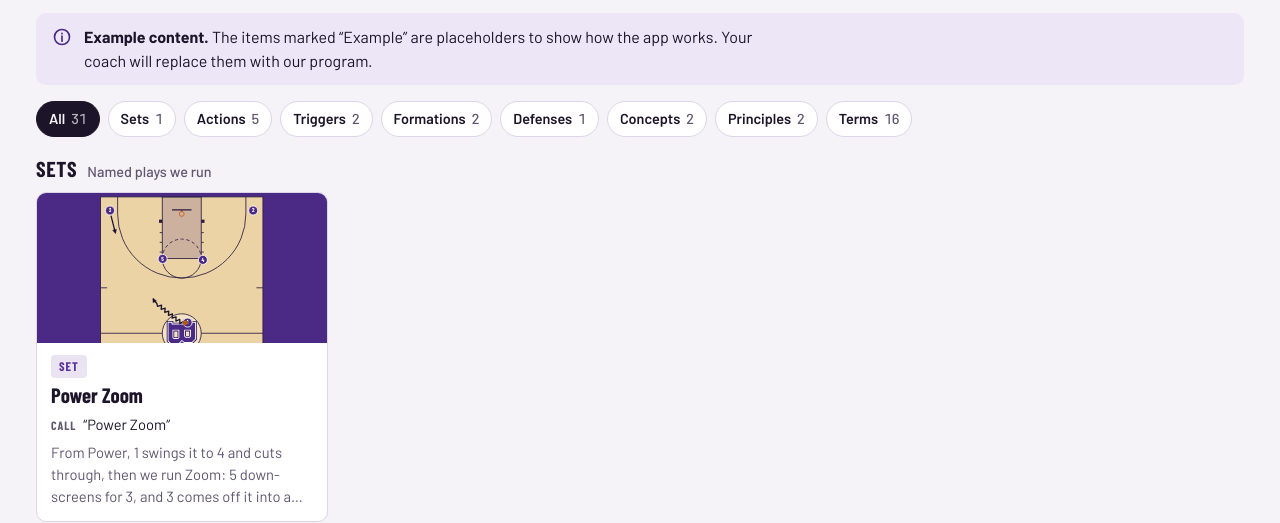
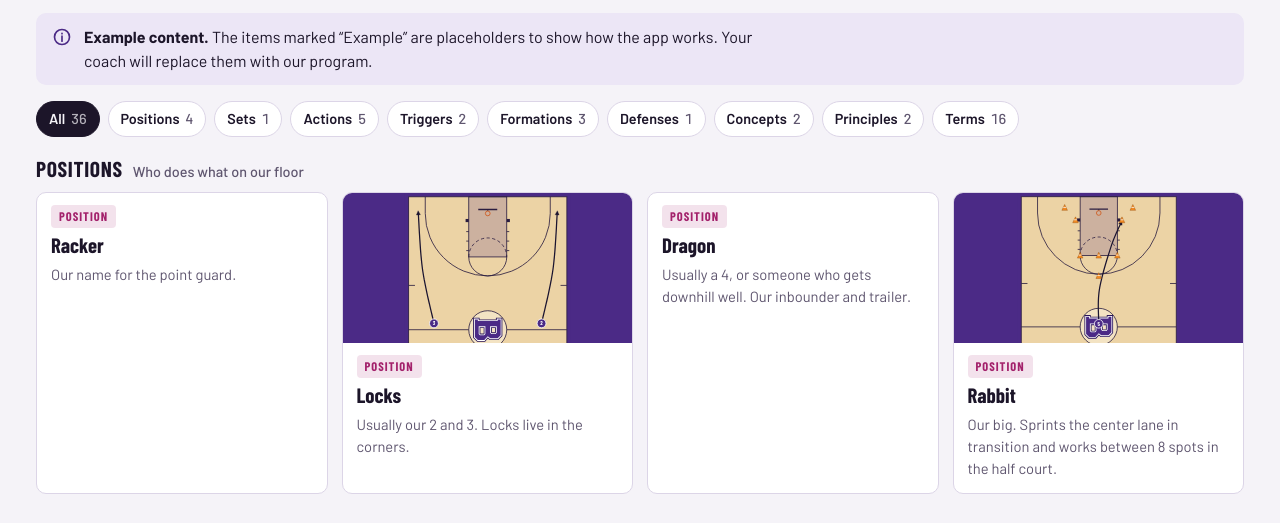
Before and after one commit to itjjb3/Basketball-Review-App-, a plain HTML site: page index.html in a window 1280 px wide. Shown: the part 209-732 px from the top of the page. Drawn offline with nearby package versions, Linux system fonts and the light colour scheme.

Commit message:
Add Positions category (Racker, Locks, Dragon, Rabbit) and a 4-Out formation
- New Positions category, listed first in the Playbook and Study
- Racker, Locks, Dragon and Rabbit in the coach's words; Locks and
  Rabbit get diagrams (corners; center-lane sprint and the 8 spots)
- 4-Out formation: Racker and Dragon in the slots, Locks in the
  corners, Rabbit on the ball-side block
- Keep the coach's redrawn step-3 handoff in Power Zoom

Co-Authored-By: Claude Opus 5.5 <noreply@anthropic.com>
Claude-Session: https://claude.ai/code/session_019YoCK18qdSvr72pkinQ3Hc

```diff
--- a/css/app.css
+++ b/css/app.css
@@ -22,6 +22,7 @@
   --font-display: "Barlow Condensed", "Arial Narrow", "Roboto Condensed", system-ui, sans-serif;
   --font-body: "Barlow", system-ui, -apple-system, "Segoe UI", Roboto, sans-serif;
 
+  --k-position: #a3216b;
   --k-set: #5b2f9e;
   --k-action: #1d5fae;
   --k-trigger: #c25a00;
@@ -62,6 +63,7 @@
     --bad: #ef7d73;
     --ink-strong: #ece8f4;
     --shadow: 0 1px 2px rgb(0 0 0 / 0.3), 0 8px 24px rgb(0 0 0 / 0.25);
+    --k-position: #f08cc6;
     --k-set: #b393ee;
     --k-action: #77aef0;
     --k-trigger: #f0a05a;
@@ -89,6 +91,7 @@
   --bad: #ef7d73;
   --ink-strong: #ece8f4;
   --shadow: 0 1px 2px rgb(0 0 0 / 0.3), 0 8px 24px rgb(0 0 0 / 0.25);
+  --k-position: #f08cc6;
   --k-set: #b393ee;
   --k-action: #77aef0;
   --k-trigger: #f0a05a;
@@ -242,6 +245,7 @@ body[data-view="board"] main { max-width: 1600px; padding-block: 16px 24px; }
   color: var(--k);
   background: color-mix(in srgb, var(--k) 13%, transparent);
 }
+.k-position { --k: var(--k-position); }
 .k-set { --k: var(--k-set); }
 .k-action { --k: var(--k-action); }
 .k-trigger { --k: var(--k-trigger); }
--- a/data/program.json
+++ b/data/program.json
@@ -5,6 +5,304 @@
     "season": "2026–27"
   },
   "items": [
+    {
+      "id": "racker",
+      "kind": "position",
+      "name": "Racker",
+      "call": "",
+      "summary": "Our name for the point guard.",
+      "keys": [
+        "First objective: RACK IT. Beat everyone to the rim.",
+        "Coast to coast or off an outlet"
+      ],
+      "reads": [],
+      "updated": "2026-11-18"
+    },
+    {
+      "id": "locks",
+      "kind": "position",
+      "name": "Locks",
+      "call": "",
+      "summary": "Usually our 2 and 3. Locks live in the corners.",
+      "keys": [
+        "SPRINT to the corners at the start of every offensive possession",
+        "Stay LOCKED in the corner until you're involved in an action"
+      ],
+      "diagram": {
+        "court": "half",
+        "frames": [
+          {
+            "tokens": [
+              {
+                "id": "o3",
+                "t": "o",
+                "n": "3",
+                "x": 80,
+                "y": 400
+              },
+              {
+                "id": "o2",
+                "t": "o",
+                "n": "2",
+                "x": 420,
+                "y": 400
+              }
+            ],
+            "strokes": [
+              {
+                "id": "lk1",
+                "t": "cut",
+                "pts": [
+                  [
+                    80,
+                    400
+                  ],
+                  [
+                    44,
+                    230
+                  ],
+                  [
+                    30,
+                    44
+                  ]
+                ]
+              },
+              {
+                "id": "lk2",
+                "t": "cut",
+                "pts": [
+                  [
+                    420,
+                    400
+                  ],
+                  [
+                    456,
+                    230
+                  ],
+                  [
+                    470,
+                    44
+                  ]
+                ]
+              }
+            ]
+          },
+          {
+            "tokens": [
+              {
+                "id": "o3",
+                "t": "o",
+                "n": "3",
+                "x": 30,
+                "y": 44
+              },
+              {
+                "id": "o2",
+                "t": "o",
+                "n": "2",
+                "x": 470,
+                "y": 44
+              }
+            ],
+            "strokes": []
+          }
+        ]
+      },
+      "reads": [],
+      "updated": "2026-11-18"
+    },
+    {
+      "id": "dragon",
+      "kind": "position",
+      "name": "Dragon",
+      "call": "",
+      "summary": "Usually a 4, or someone who gets downhill well. Our inbounder and trailer.",
+      "keys": [
+        "ALWAYS INBOUNDS THE BALL, NO MATTER WHAT, IN ALL SITUATIONS",
+        "DRAGS behind the play as the trailer",
+        "Stays available for the Racker",
+        "Can initiate triggers"
+      ],
+      "reads": [],
+      "updated": "2026-11-18"
+    },
+    {
+      "id": "rabbit",
+      "kind": "position",
+      "name": "Rabbit",
+      "call": "",
+      "summary": "Our big. Sprints the center lane in transition and works between 8 spots in the half court.",
+      "keys": [
+        "Transition: SPRINT the center lane to the rabbit hole (either block)",
+        "Half court spots: each dunker spot, each block, each elbow, the nail and the top of the key"
+      ],
+      "diagram": {
+        "court": "half",
+        "frames": [
+          {
+            "tokens": [
+              {
+                "id": "cone-dunker-l",
+                "t": "cone",
+                "n": "",
+                "x": 140,
+                "y": 36
+              },
+              {
+                "id": "cone-dunker-r",
+                "t": "cone",
+                "n": "",
+                "x": 360,
+                "y": 36
+              },
+              {
+                "id": "cone-block-l",
+                "t": "cone",
+                "n": "",
+                "x": 175,
+                "y": 76
+              },
+              {
+                "id": "cone-block-r",
+                "t": "cone",
+                "n": "",
+                "x": 325,
+                "y": 76
+              },
+              {
+                "id": "cone-elbow-l",
+                "t": "cone",
+                "n": "",
+                "x": 190,
+                "y": 190
+              },
+              {
+                "id": "cone-elbow-r",
+                "t": "cone",
+                "n": "",
+                "x": 310,
+                "y": 190
+              },
+              {
+                "id": "cone-nail",
+                "t": "cone",
+                "n": "",
+                "x": 250,
+                "y": 190
+              },
+              {
+                "id": "cone-top",
+                "t": "cone",
+                "n": "",
+                "x": 250,
+                "y": 256
+              },
+              {
+                "id": "o5",
+                "t": "o",
+                "n": "5",
+                "x": 250,
+                "y": 410
+              }
+            ],
+            "strokes": [
+              {
+                "id": "rb1",
+                "t": "cut",
+                "pts": [
+                  [
+                    250,
+                    410
+                  ],
+                  [
+                    252,
+                    300
+                  ],
+                  [
+                    290,
+                    160
+                  ],
+                  [
+                    325,
+                    78
+                  ]
+                ]
+              }
+            ]
+          },
+          {
+            "tokens": [
+              {
+                "id": "cone-dunker-l",
+                "t": "cone",
+                "n": "",
+                "x": 140,
+                "y": 36
+              },
+              {
+                "id": "cone-dunker-r",
+                "t": "cone",
+                "n": "",
+                "x": 360,
+                "y": 36
+              },
+              {
+                "id": "cone-block-l",
+                "t": "cone",
+                "n": "",
+                "x": 175,
+                "y": 76
+              },
+              {
+                "id": "cone-block-r",
+                "t": "cone",
+                "n": "",
+                "x": 325,
+                "y": 76
+              },
+              {
+                "id": "cone-elbow-l",
+                "t": "cone",
+                "n": "",
+                "x": 190,
+                "y": 190
+              },
+              {
+                "id": "cone-elbow-r",
+                "t": "cone",
+                "n": "",
+                "x": 310,
+                "y": 190
+              },
+              {
+                "id": "cone-nail",
+                "t": "cone",
+                "n": "",
+                "x": 250,
+                "y": 190
+              },
+              {
+                "id": "cone-top",
+                "t": "cone",
+                "n": "",
+                "x": 250,
+                "y": 256
+              },
+              {
+                "id": "o5",
+                "t": "o",
+                "n": "5",
+                "x": 325,
+                "y": 78
+              }
+            ],
+            "strokes": []
+          }
+        ]
+      },
+      "reads": [],
+      "updated": "2026-11-18"
+    },
     {
       "id": "power",
       "kind": "formation",
@@ -64,6 +362,73 @@
                 "n": "",
                 "x": 263,
                 "y": 273
+              }
+            ],
+            "strokes": []
+          }
+        ]
+      }
+    },
+    {
+      "id": "4-out",
+      "kind": "formation",
+      "name": "4-Out",
+      "call": "",
+      "summary": "Four out, one in. Racker and Dragon in the slots, Locks in both corners, Rabbit on the block.",
+      "keys": [
+        "Racker (1): left slot with the ball",
+        "Dragon (4): right slot, the trailer",
+        "Locks (2 and 3): LOCKED in the corners",
+        "Rabbit (5): ball-side block"
+      ],
+      "reads": [],
+      "updated": "2026-11-18",
+      "diagram": {
+        "court": "half",
+        "frames": [
+          {
+            "tokens": [
+              {
+                "id": "o1",
+                "t": "o",
+                "n": "1",
+                "x": 175,
+                "y": 272
+              },
+              {
+                "id": "ball",
+                "t": "ball",
+                "n": "",
+                "x": 188,
+                "y": 260
+              },
+              {
+                "id": "o4",
+                "t": "o",
+                "n": "4",
+                "x": 325,
+                "y": 272
+              },
+              {
+                "id": "o3",
+                "t": "o",
+                "n": "3",
+                "x": 30,
+                "y": 42
+              },
+              {
+                "id": "o2",
+                "t": "o",
+                "n": "2",
+                "x": 470,
+                "y": 42
+              },
+              {
+                "id": "o5",
+                "t": "o",
+                "n": "5",
+                "x": 175,
+                "y": 76
               }
             ],
             "strokes": []
@@ -1578,7 +1943,7 @@
                 ]
               },
               {
-                "id": "sjs0kh23",
+                "id": "s7wog4xd",
                 "t": "handoff",
                 "pts": [
                   [
@@ -1586,8 +1951,8 @@
                     194.5
                   ],
                   [
-                    280.4,
-                    246.6
+                    281.5,
+                    245.6
                   ]
                 ]
               }
--- a/js/install.js
+++ b/js/install.js
@@ -65,7 +65,7 @@
     if (!it) {
       return `<div class="panel editor-panel empty-editor">
           <h2>Pick something to edit</h2>
-          <p>Choose an item on the left, or start a new one. A good install order: <b>terms</b> first so players learn the language, then <b>formations</b>, <b>actions</b> and <b>triggers</b>, then the <b>sets</b> built from them.</p>
+          <p>Choose an item on the left, or start a new one. A good install order: <b>positions</b> and <b>terms</b> first so players learn their roles and the language, then <b>formations</b>, <b>actions</b> and <b>triggers</b>, then the <b>sets</b> built from them.</p>
           <button class="btn primary" data-act="new">${icons.plus} New item</button>
         </div>`;
     }
--- a/js/util.js
+++ b/js/util.js
@@ -3,6 +3,7 @@
   const BH = (window.BH = window.BH || {});
 
   BH.KINDS = [
+    { id: "position", label: "Positions", one: "Position", blurb: "Who does what on our floor" },
     { id: "set", label: "Sets", one: "Set", blurb: "Named plays we run" },
     { id: "action", label: "Actions", one: "Action", blurb: "Two- and three-man pieces our sets are built from" },
     { id: "trigger", label: "Triggers", one: "Trigger", blurb: "If the defense does this, we do that" },
```
